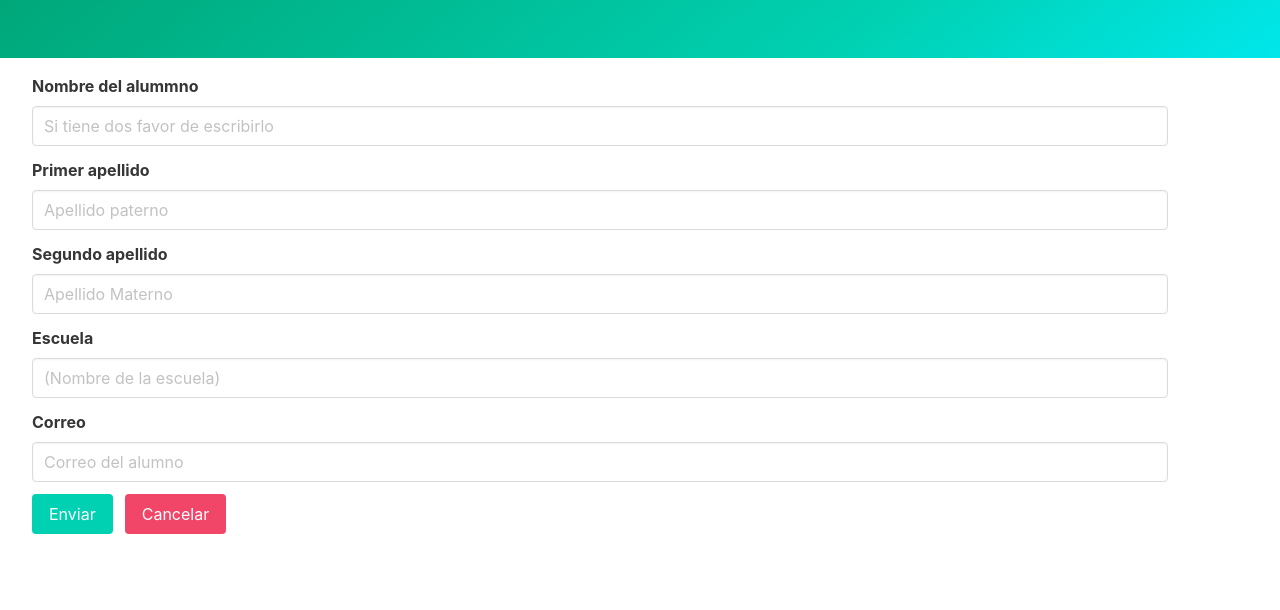
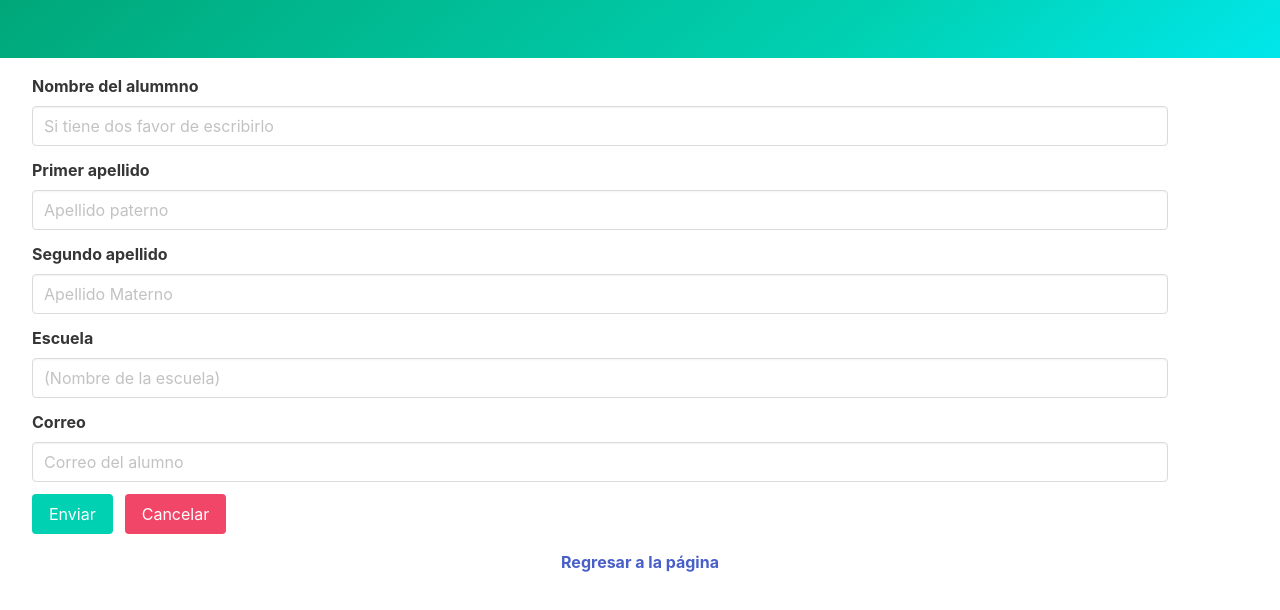
Before and after one commit to albertomarin3345/formulario2024, a plain HTML site: page index.html in a window 1280 px wide. Shown: the part 164-774 px from the top of the page. Drawn offline with nearby package versions, Linux system fonts and the light colour scheme.

Commit message:
Update index.html

```diff
--- a/index.html
+++ b/index.html
@@ -111,6 +111,15 @@
       "
     ></div>
 
+     <section>
+      <div  align="center">
+            <a
+              href="https://albertomarin3345.github.io/Ortografia2024/"
+              class="btn btn-primary"
+              ><b>Regresar a la página</b></a>
+      </div>
+    </section>
+
     <script>
       document.getElementById("form").addEventListener("submit", function (e) {
         e.preventDefault(); // Prevent the default form submission
```
